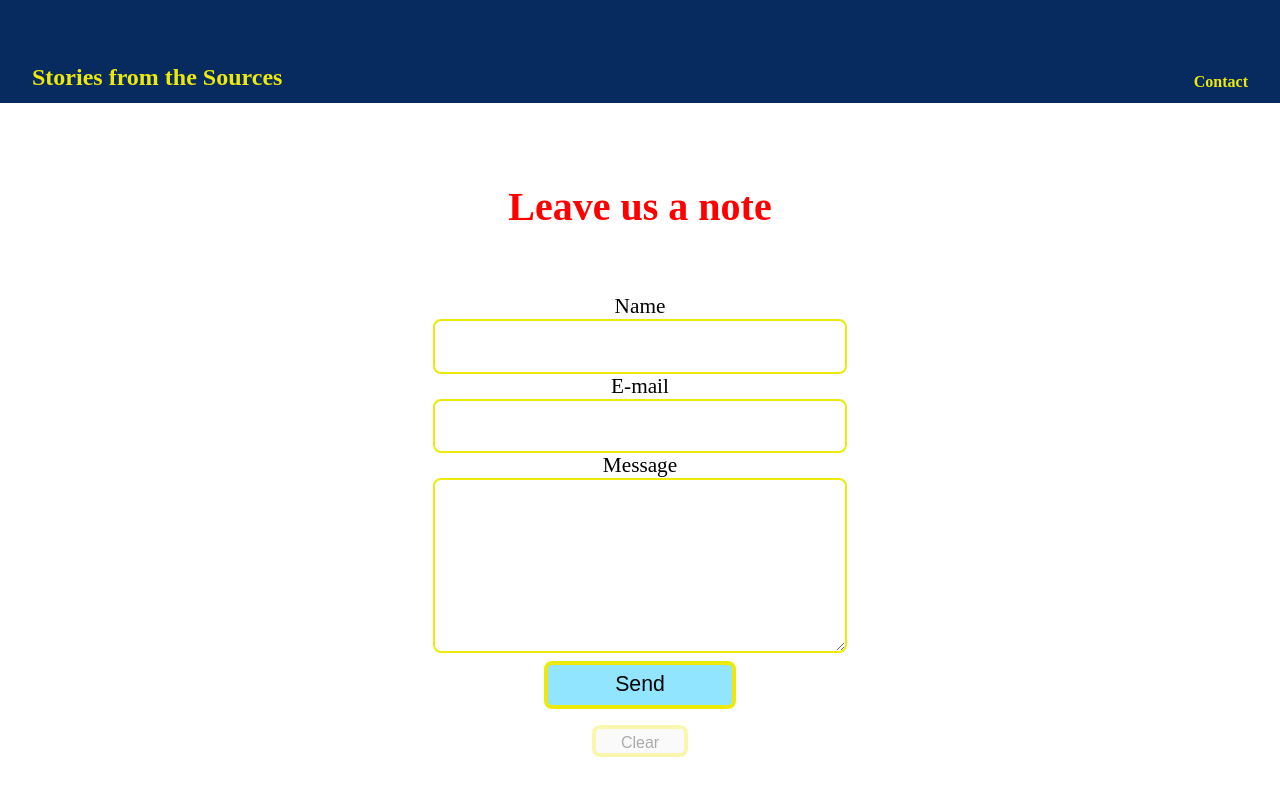
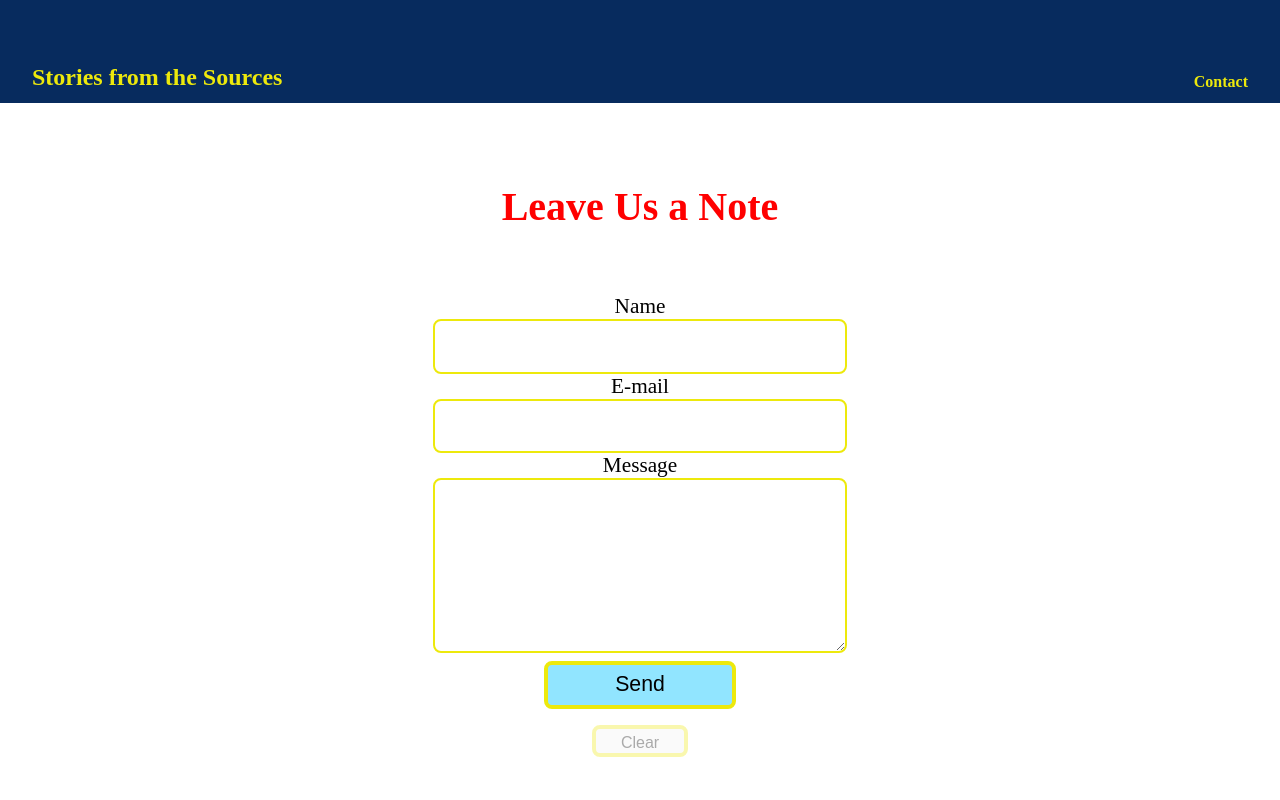
Before and after one commit to keith-corona/wewrite, a Gatsby site: page /contact in a window 1280 px wide. Shown: the top 800 px of the page. Built offline with nearby package versions, Linux system fonts and the light colour scheme; Gatsby itself is replaced by a stand-in of ours.

Commit message:
Capitalized title

```diff
--- a/src/pages/contact.js
+++ b/src/pages/contact.js
@@ -7,7 +7,7 @@ const Contact = () => (
 
 <div>
 <Header headerText="Stories from the Sources" link1Text= "Contact"/>
-<h1 id="title">Leave us a note</h1>
+<h1 id="title">Leave Us a Note</h1>
     <Container>
         <form method="post" netlify-honeypot="bot-field" data-netlify="true" name="contact">
             <input type="hidden" name="bot-field" />
```
